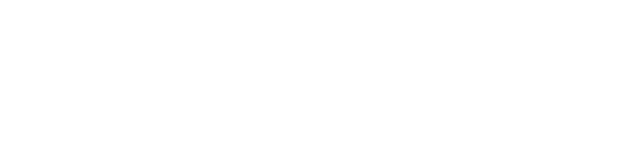
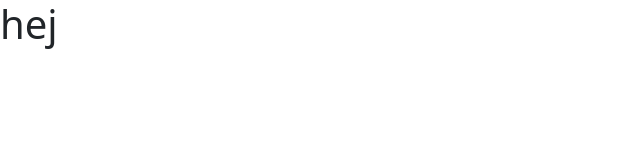
Before and after one commit to BaselAskar/Solsidan1, a plain HTML site: page index.html in a window 1280 px wide. Shown: the whole page, without its empty margins (0-640 px from the left). Drawn offline with nearby package versions, Linux system fonts and the light colour scheme.

Commit message:
update
h1

```diff
--- a/index.html
+++ b/index.html
@@ -10,12 +10,13 @@
         integrity="sha384-1BmE4kWBq78iYhFldvKuhfTAU6auU8tT94WrHftjDbrCEXSU1oBoqyl2QvZ6jIW3" crossorigin="anonymous">
     <!-- JavaScript Bundle with Popper -->
     <script src="https://cdn.jsdelivr.net/npm/bootstrap@5.1.3/dist/js/bootstrap.bundle.min.js"
-        integrity="sha384-ka7Sk0Gln4gmtz2MlQnikT1wXgYsOg+OMhuP+IlRH9sENBO0LRn5q+8nbTov4+1p"
-        crossorigin="anonymous"></script>
+        integrity="sha384-ka7Sk0Gln4gmtz2MlQnikT1wXgYsOg+OMhuP+IlRH9sENBO0LRn5q+8nbTov4+1p" crossorigin="anonymous">
+    </script>
     <title>Document</title>
 </head>
 
 <body>
+    <h1>hej</h1>
 
 </body>
 
```
